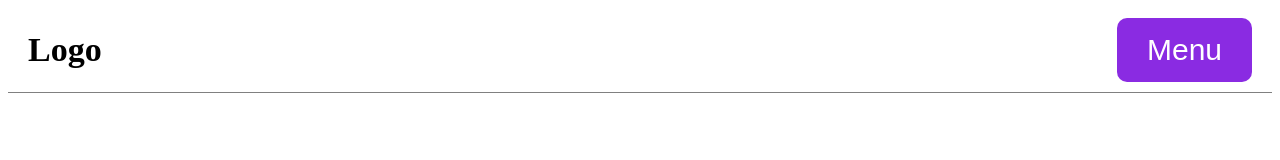
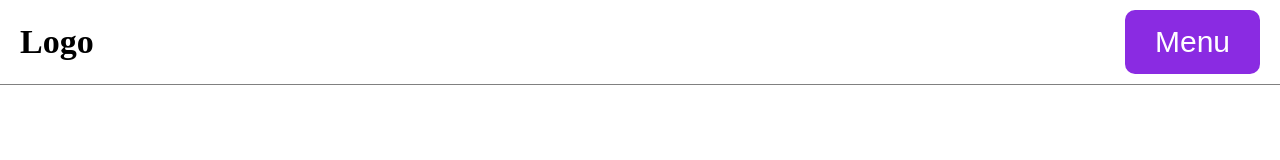
Before and after one commit to DAN-IT-Teens/FS_15t-Mobile_First, a website: page src/index.html in a window 1280 px wide. Drawn offline with nearby package versions, Linux system fonts and the light colour scheme; files that its build step writes are made by us from their sources.

Commit message:
ВАЖЛИВО! DAN-13 - Додавання вимог дирекції! (#1)
* add reset css

* add reset css

---------

Co-authored-by: Sviatoslav <sviatoslavsodel>

```diff
--- a/src/index.html
+++ b/src/index.html
@@ -3,6 +3,7 @@
 <head>
     <meta charset="UTF-8">
     <meta name="viewport" content="width=device-width, initial-scale=1.0">
+    <link rel="stylesheet" href="./css/reset.css">
     <link rel="stylesheet" href="./css/style.css">
     <title>Document</title>
 </head>
```
Also changed, not shown: 1 other file.
